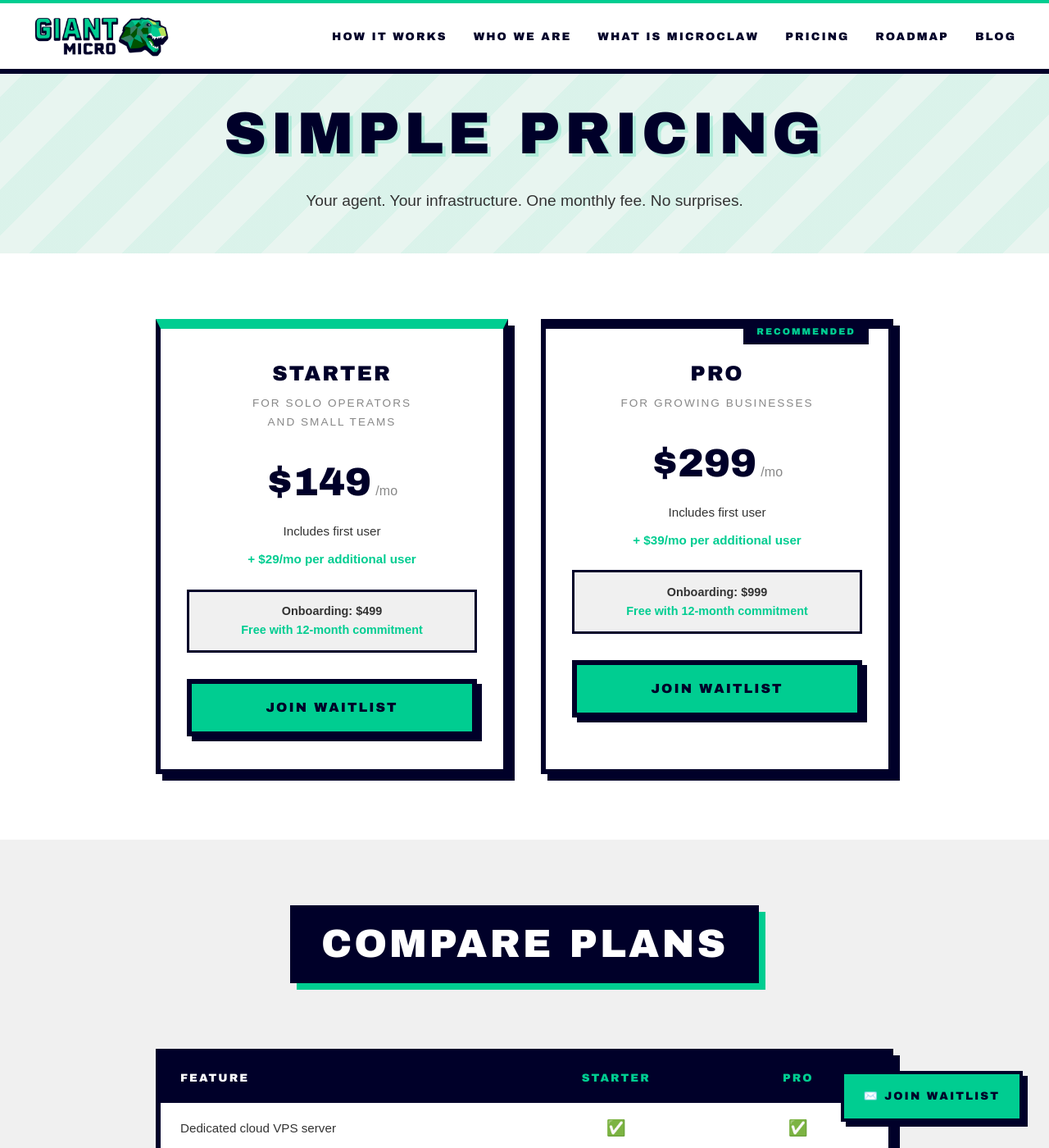
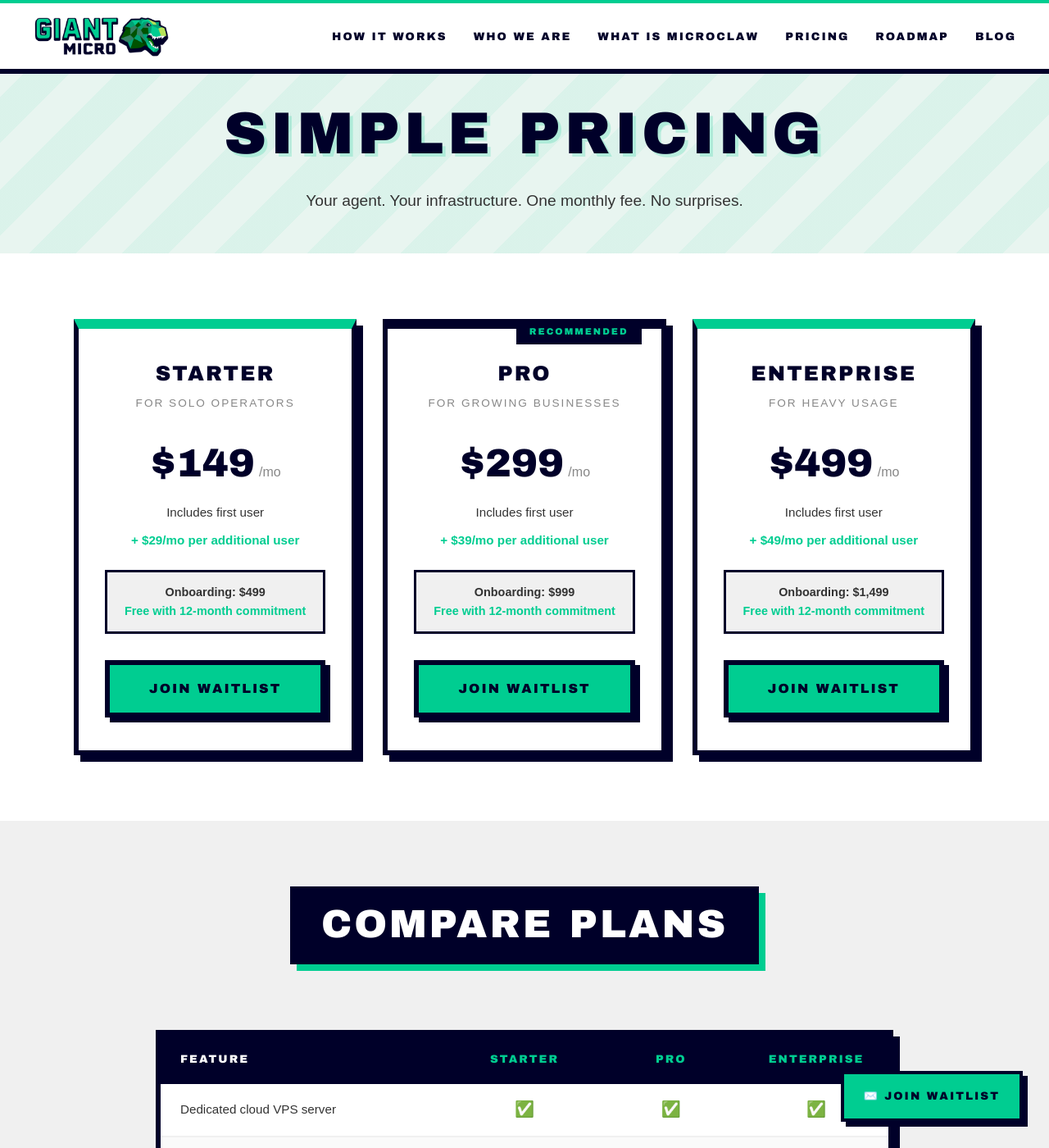
Before and after one commit to giant-micro/giant-micro.github.io, a Jekyll site: the page built from pricing.html, in a window 1280 px wide and 1400 px high. Shown: the whole window at 82% size. Built offline with Jekyll 4.4.1, drawn with Linux system fonts in a browser that asks for light colours; some of the changed text lies outside the part shown.

Commit message:
Add Enterprise tier (99/mo, Claude Max 20x). Three-tier pricing: Starter/Pro/Enterprise. Differentiator is capacity, not features.

```diff
--- a/pricing.html
+++ b/pricing.html
@@ -12,12 +12,12 @@ title: Pricing
 <!-- ========== PRICING TIERS ========== -->
 <section style="padding: 5rem 0;">
     <div class="container">
-        <div class="cards-grid" style="max-width: 900px; margin: 0 auto;">
+        <div class="cards-grid" style="max-width: 1100px; margin: 0 auto; display: grid; grid-template-columns: repeat(3, 1fr); gap: 2rem;">
 
             <!-- STARTER -->
             <div class="card" style="border-top: 12px solid #00cd91; text-align: center;">
                 <h3 style="margin-bottom: 0.5rem;">Starter</h3>
-                <p style="font-size: 0.85rem; color: #888; text-transform: uppercase; letter-spacing: 2px; margin-bottom: 1.5rem;">For solo operators<br>and small teams</p>
+                <p style="font-size: 0.85rem; color: #888; text-transform: uppercase; letter-spacing: 2px; margin-bottom: 1.5rem;">For solo operators</p>
                 <div style="margin-bottom: 0.5rem;">
                     <span style="font-family: 'Arial Black', Gadget, sans-serif; font-size: 3rem; color: #000029;">$149</span>
                     <span style="font-family: Arial, Helvetica, sans-serif; color: #888;">/mo</span>
@@ -47,6 +47,25 @@ title: Pricing
                 <div style="background: #f0f0f0; border: 3px solid #000029; padding: 0.8rem 1rem; margin-bottom: 2rem;">
                     <p style="font-family: Arial, Helvetica, sans-serif; font-size: 0.9rem; color: #333; line-height: 1.6;">
                         <strong>Onboarding: $999</strong><br>
+                        <span style="color: #00cd91; font-weight: 700;">Free with 12-month commitment</span>
+                    </p>
+                </div>
+                <a href="#waitlist" class="btn btn-primary" style="width: 100%; text-align: center;" onclick="openWaitlist()">Join Waitlist</a>
+            </div>
+
+            <!-- ENTERPRISE -->
+            <div class="card" style="border-top: 12px solid #00cd91; text-align: center;">
+                <h3 style="margin-bottom: 0.5rem;">Enterprise</h3>
+                <p style="font-size: 0.85rem; color: #888; text-transform: uppercase; letter-spacing: 2px; margin-bottom: 1.5rem;">For heavy usage</p>
+                <div style="margin-bottom: 0.5rem;">
+                    <span style="font-family: 'Arial Black', Gadget, sans-serif; font-size: 3rem; color: #000029;">$499</span>
+                    <span style="font-family: Arial, Helvetica, sans-serif; color: #888;">/mo</span>
+                </div>
+                <p style="font-size: 0.95rem; color: #333; margin-bottom: 0.5rem;">Includes first user</p>
+                <p style="font-size: 0.95rem; color: #00cd91; font-weight: 700; margin-bottom: 1.5rem;">+ $49/mo per additional user</p>
+                <div style="background: #f0f0f0; border: 3px solid #000029; padding: 0.8rem 1rem; margin-bottom: 2rem;">
+                    <p style="font-family: Arial, Helvetica, sans-serif; font-size: 0.9rem; color: #333; line-height: 1.6;">
+                        <strong>Onboarding: $1,499</strong><br>
                         <span style="color: #00cd91; font-weight: 700;">Free with 12-month commitment</span>
                     </p>
                 </div>
@@ -132,27 +151,28 @@ title: Pricing
             <table class="compare-table">
                 <thead>
                     <tr>
-                        <th class="feat-col">Feature</th>
-                        <th class="plan-col">Starter</th>
-                        <th class="plan-col">Pro</th>
+                        <th class="feat-col" style="width: 40%;">Feature</th>
+                        <th class="plan-col" style="width: 20%;">Starter</th>
+                        <th class="plan-col" style="width: 20%;">Pro</th>
+                        <th class="plan-col" style="width: 20%;">Enterprise</th>
                     </tr>
                 </thead>
                 <tbody>
-                    <tr class="row"><td>Dedicated cloud VPS server</td><td class="plan-val check">✅</td><td class="plan-val check">✅</td></tr>
-                    <tr class="row alt"><td>Always-on AI agent in Slack</td><td class="plan-val check">✅</td><td class="plan-val check">✅</td></tr>
-                    <tr class="row"><td>MicroClaw advanced memory</td><td class="plan-val check">✅</td><td class="plan-val check">✅</td></tr>
-                    <tr class="row alt"><td>Email management</td><td class="plan-val check">✅</td><td class="plan-val check">✅</td></tr>
-                    <tr class="row"><td>Website management</td><td class="plan-val check">✅</td><td class="plan-val check">✅</td></tr>
-                    <tr class="row alt"><td>Web hosting</td><td class="plan-val check">✅</td><td class="plan-val check">✅</td></tr>
-                    <tr class="row"><td>Unlimited web research</td><td class="plan-val check">✅</td><td class="plan-val check">✅</td></tr>
-                    <tr class="row alt"><td>Scheduled briefings and tasks</td><td class="plan-val check">✅</td><td class="plan-val check">✅</td></tr>
-                    <tr class="row"><td>Ongoing management by our team</td><td class="plan-val check">✅</td><td class="plan-val check">✅</td></tr>
-                    <tr class="section-divider"><td colspan="3">Pro Advantages</td></tr>
-                    <tr class="row"><td>AI processing power</td><td class="plan-val std-val">Standard</td><td class="plan-val pro-val">5x</td></tr>
-                    <tr class="row alt"><td>AI usage capacity</td><td class="plan-val std-val">Generous</td><td class="plan-val pro-val">Virtually unlimited</td></tr>
-                    <tr class="row"><td>Slack message history</td><td class="plan-val std-val">90 days</td><td class="plan-val pro-val">Unlimited</td></tr>
-                    <tr class="row alt"><td>Priority performance</td><td class="plan-val na">—</td><td class="plan-val check">✅</td></tr>
-                    <tr><td>Dedicated account manager</td><td class="plan-val na">—</td><td class="plan-val check">✅</td></tr>
+                    <tr class="row"><td>Dedicated cloud VPS server</td><td class="plan-val check">✅</td><td class="plan-val check">✅</td><td class="plan-val check">✅</td></tr>
+                    <tr class="row alt"><td>Always-on AI agent in Slack</td><td class="plan-val check">✅</td><td class="plan-val check">✅</td><td class="plan-val check">✅</td></tr>
+                    <tr class="row"><td>MicroClaw advanced memory</td><td class="plan-val check">✅</td><td class="plan-val check">✅</td><td class="plan-val check">✅</td></tr>
+                    <tr class="row alt"><td>Email management</td><td class="plan-val check">✅</td><td class="plan-val check">✅</td><td class="plan-val check">✅</td></tr>
+                    <tr class="row"><td>Website management</td><td class="plan-val check">✅</td><td class="plan-val check">✅</td><td class="plan-val check">✅</td></tr>
+                    <tr class="row alt"><td>Web hosting</td><td class="plan-val check">✅</td><td class="plan-val check">✅</td><td class="plan-val check">✅</td></tr>
+                    <tr class="row"><td>Unlimited web research</td><td class="plan-val check">✅</td><td class="plan-val check">✅</td><td class="plan-val check">✅</td></tr>
+                    <tr class="row alt"><td>Scheduled briefings and tasks</td><td class="plan-val check">✅</td><td class="plan-val check">✅</td><td class="plan-val check">✅</td></tr>
+                    <tr class="row"><td>Ongoing management by our team</td><td class="plan-val check">✅</td><td class="plan-val check">✅</td><td class="plan-val check">✅</td></tr>
+                    <tr class="section-divider"><td colspan="4">Capacity</td></tr>
+                    <tr class="row"><td>AI processing power</td><td class="plan-val std-val">Standard</td><td class="plan-val pro-val">5x</td><td class="plan-val pro-val">20x</td></tr>
+                    <tr class="row alt"><td>AI usage capacity</td><td class="plan-val std-val">Generous</td><td class="plan-val pro-val">Heavy</td><td class="plan-val pro-val">Unlimited</td></tr>
+                    <tr class="row"><td>Slack message history</td><td class="plan-val std-val">90 days</td><td class="plan-val pro-val">Unlimited</td><td class="plan-val pro-val">Unlimited</td></tr>
+                    <tr class="row alt"><td>Priority performance</td><td class="plan-val na">—</td><td class="plan-val check">✅</td><td class="plan-val check">✅</td></tr>
+                    <tr><td>Dedicated account manager</td><td class="plan-val na">—</td><td class="plan-val na">—</td><td class="plan-val check">✅</td></tr>
                 </tbody>
             </table>
         </div>
@@ -192,9 +212,29 @@ title: Pricing
                 <div class="compare-card-row"><span class="label">Unlimited web research</span><span class="value">✅</span></div>
                 <div class="compare-card-row alt"><span class="label">Scheduled briefings and tasks</span><span class="value">✅</span></div>
                 <div class="compare-card-row"><span class="label">Ongoing management by our team</span><span class="value">✅</span></div>
-                <div class="compare-card-section">Pro Advantages</div>
+                <div class="compare-card-section">Capacity</div>
                 <div class="compare-card-row"><span class="label">AI processing power</span><span class="value pro-val">5x</span></div>
-                <div class="compare-card-row alt"><span class="label">AI usage capacity</span><span class="value pro-val">Virtually unlimited</span></div>
+                <div class="compare-card-row alt"><span class="label">AI usage capacity</span><span class="value pro-val">Heavy</span></div>
+                <div class="compare-card-row"><span class="label">Slack message history</span><span class="value pro-val">Unlimited</span></div>
+                <div class="compare-card-row alt"><span class="label">Priority performance</span><span class="value">✅</span></div>
+                <div class="compare-card-row"><span class="label">Dedicated account manager</span><span class="value" style="color:#ccc;">—</span></div>
+            </div>
+
+            <!-- Enterprise card -->
+            <div class="compare-card">
+                <div class="compare-card-header">Enterprise — Included</div>
+                <div class="compare-card-row"><span class="label">Dedicated cloud VPS server</span><span class="value">✅</span></div>
+                <div class="compare-card-row alt"><span class="label">Always-on AI agent in Slack</span><span class="value">✅</span></div>
+                <div class="compare-card-row"><span class="label">MicroClaw advanced memory</span><span class="value">✅</span></div>
+                <div class="compare-card-row alt"><span class="label">Email management</span><span class="value">✅</span></div>
+                <div class="compare-card-row"><span class="label">Website management</span><span class="value">✅</span></div>
+                <div class="compare-card-row alt"><span class="label">Web hosting</span><span class="value">✅</span></div>
+                <div class="compare-card-row"><span class="label">Unlimited web research</span><span class="value">✅</span></div>
+                <div class="compare-card-row alt"><span class="label">Scheduled briefings and tasks</span><span class="value">✅</span></div>
+                <div class="compare-card-row"><span class="label">Ongoing management by our team</span><span class="value">✅</span></div>
+                <div class="compare-card-section">Capacity</div>
+                <div class="compare-card-row"><span class="label">AI processing power</span><span class="value pro-val">20x</span></div>
+                <div class="compare-card-row alt"><span class="label">AI usage capacity</span><span class="value pro-val">Unlimited</span></div>
                 <div class="compare-card-row"><span class="label">Slack message history</span><span class="value pro-val">Unlimited</span></div>
                 <div class="compare-card-row alt"><span class="label">Priority performance</span><span class="value">✅</span></div>
                 <div class="compare-card-row"><span class="label">Dedicated account manager</span><span class="value">✅</span></div>
```
